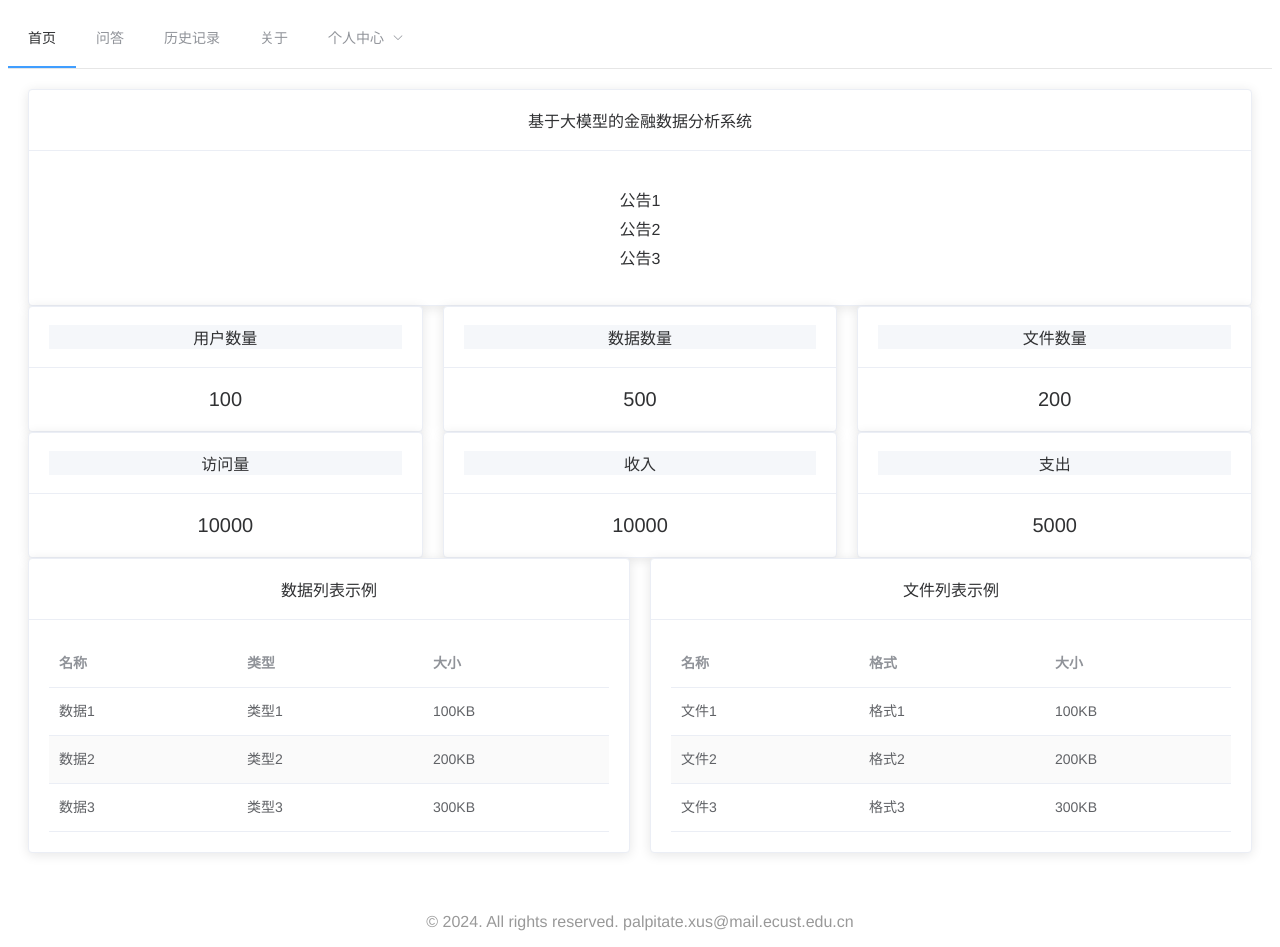
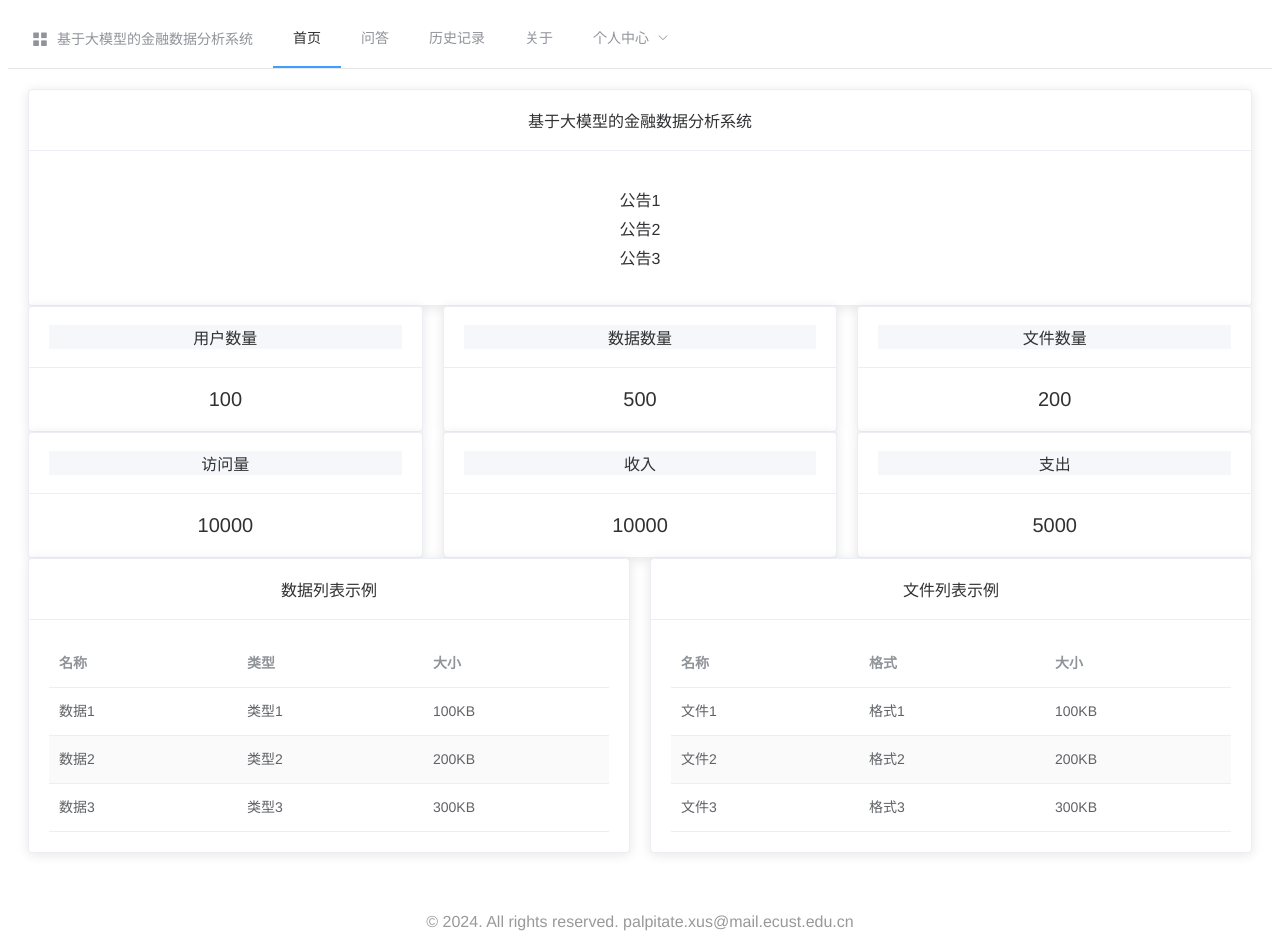
Before and after one commit to Palpitate-xus/finllm_frontend, a Vue app: page / in a window 1280 px wide. Built offline with nearby package versions, Linux system fonts and the light colour scheme.

Commit message:
添加标题

```diff
--- a/src/App.vue
+++ b/src/App.vue
@@ -1,6 +1,10 @@
 <template>
   <div id="app">
     <el-menu :default-active="activeIndex" router class="el-menu-demo" mode="horizontal">
+      <el-menu-item>
+        <i class="el-icon-menu"></i>
+        <span slot="title">基于大模型的金融数据分析系统</span>
+      </el-menu-item>
       <el-menu-item index="/">首页</el-menu-item>
       <el-menu-item index="/qa">问答</el-menu-item>
       <el-menu-item index="/history">历史记录</el-menu-item>
```
